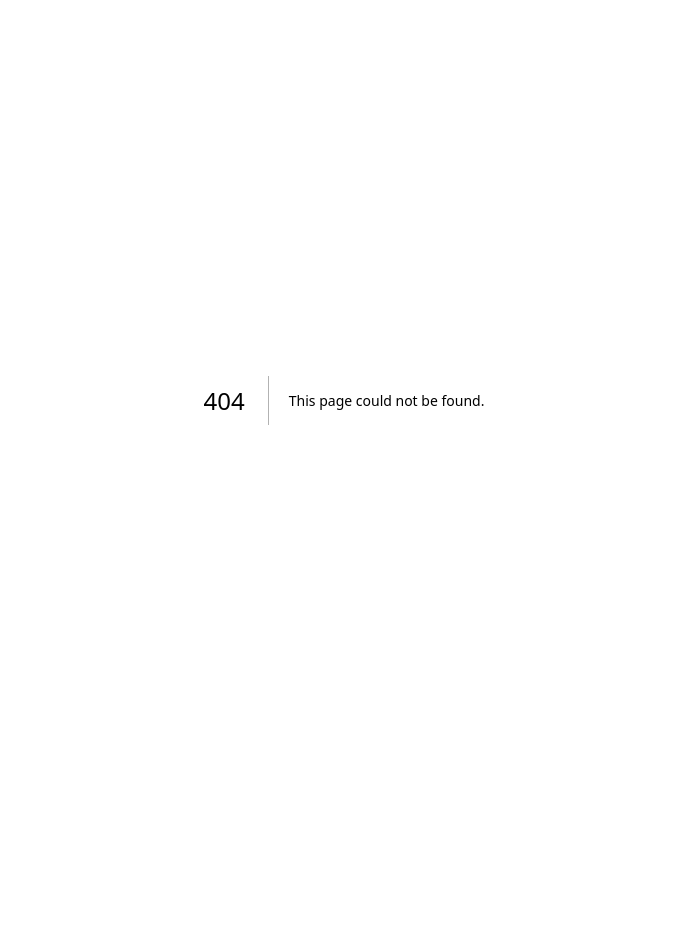
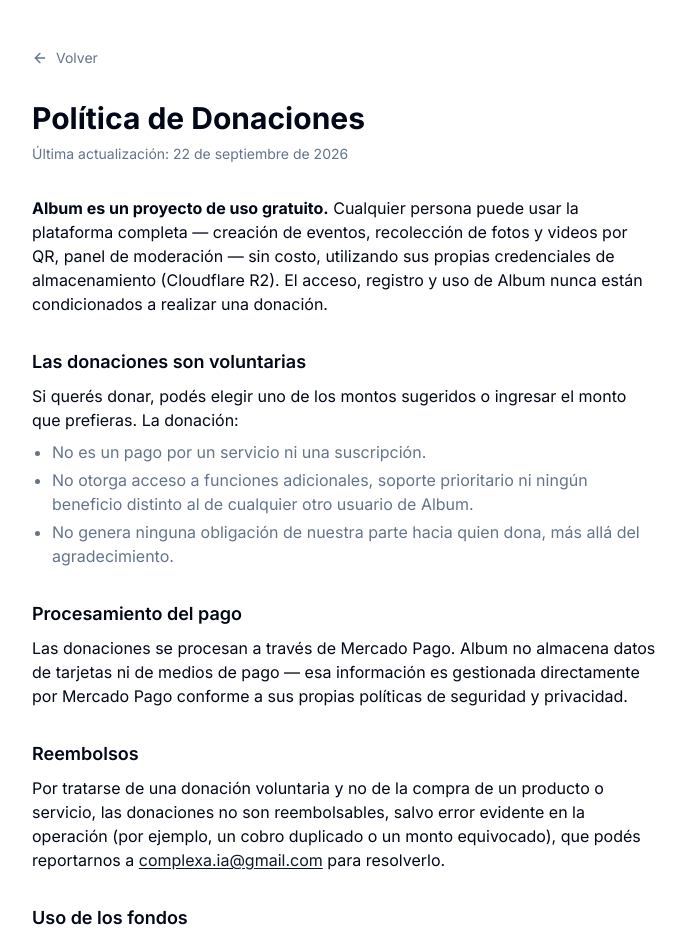
Before and after one commit to PiaAchigar/album, a Next.js app in the folder apps/web/: page /politicas/donaciones in a window 1280 px wide. Before the commit this address had no page. Shown: the top 944 px of the page, without its empty margins (296-982 px from the left). Before the commit the page ends 800 px from the top, so only its background shows below. Built offline with nearby package versions, Linux system fonts and the light colour scheme.

Commit message:
politicas

```diff
--- a/apps/web/src/app/(auth)/registro/page.tsx
+++ b/apps/web/src/app/(auth)/registro/page.tsx
@@ -58,7 +58,8 @@ export default function RegistroPage() {
       <div className="ctx-organizador flex min-h-screen flex-col bg-backdrop">
         <OrganizadorTopbar />
         <main className="flex flex-1 items-center justify-center px-4 py-12">
-          <div className="w-full max-w-md rounded-xl border border-border bg-card p-8 text-center shadow-sm sm:p-12">
+          <div className="w-full max-w-md space-y-6">
+            <div className="rounded-xl border border-border bg-card p-8 text-center shadow-sm sm:p-12">
               <h1 className="text-2xl font-bold tracking-tight text-primary">¡Cuenta creada!</h1>
               <p className="mt-3 text-muted-foreground">
                 Revisá tu email para confirmar la cuenta y después ingresá desde{' '}
@@ -84,6 +85,7 @@ export default function RegistroPage() {
               >
                 Ahora no
               </Link>
+            </div>
           </div>
         </main>
       </div>
--- /dev/null
+++ b/apps/web/src/app/politicas/donaciones/page.tsx
@@ -0,0 +1,89 @@
+import type { Metadata } from 'next'
+import Link from 'next/link'
+import { ArrowLeft } from 'lucide-react'
+
+export const metadata: Metadata = {
+  title: 'Política de Donaciones — Album',
+  description: 'Cómo funcionan las donaciones voluntarias en Album.',
+}
+
+export default function PoliticaDonacionesPage() {
+  return (
+    <div className="min-h-screen bg-background">
+      <div className="mx-auto max-w-2xl px-6 py-12">
+        <Link
+          href="/"
+          className="mb-8 inline-flex items-center gap-2 text-sm text-muted-foreground hover:text-foreground"
+        >
+          <ArrowLeft className="h-4 w-4" aria-hidden="true" />
+          Volver
+        </Link>
+
+        <h1 className="text-3xl font-bold text-foreground">Política de Donaciones</h1>
+        <p className="mt-2 text-sm text-muted-foreground">Última actualización: 22 de septiembre de 2026</p>
+
+        <div className="mt-8 space-y-8 text-foreground">
+          <p>
+            <strong>Album es un proyecto de uso gratuito.</strong> Cualquier persona puede usar la
+            plataforma completa — creación de eventos, recolección de fotos y videos por QR, panel
+            de moderación — sin costo, utilizando sus propias credenciales de almacenamiento
+            (Cloudflare R2). El acceso, registro y uso de Album nunca están condicionados a
+            realizar una donación.
+          </p>
+
+          <section>
+            <h2 className="text-lg font-semibold text-foreground">Las donaciones son voluntarias</h2>
+            <p className="mt-2">
+              Si querés donar, podés elegir uno de los montos sugeridos o ingresar el monto que
+              prefieras. La donación:
+            </p>
+            <ul className="mt-2 list-disc space-y-1 pl-5 text-muted-foreground">
+              <li>No es un pago por un servicio ni una suscripción.</li>
+              <li>
+                No otorga acceso a funciones adicionales, soporte prioritario ni ningún beneficio
+                distinto al de cualquier otro usuario de Album.
+              </li>
+              <li>
+                No genera ninguna obligación de nuestra parte hacia quien dona, más allá del
+                agradecimiento.
+              </li>
+            </ul>
+          </section>
+
+          <section>
+            <h2 className="text-lg font-semibold text-foreground">Procesamiento del pago</h2>
+            <p className="mt-2">
+              Las donaciones se procesan a través de Mercado Pago. Album no almacena datos de
+              tarjetas ni de medios de pago — esa información es gestionada directamente por
+              Mercado Pago conforme a sus propias políticas de seguridad y privacidad.
+            </p>
+          </section>
+
+          <section>
+            <h2 className="text-lg font-semibold text-foreground">Reembolsos</h2>
+            <p className="mt-2">
+              Por tratarse de una donación voluntaria y no de la compra de un producto o servicio,
+              las donaciones no son reembolsables, salvo error evidente en la operación (por
+              ejemplo, un cobro duplicado o un monto equivocado), que podés reportarnos a{' '}
+              <a
+                href="mailto:complexa.ia@gmail.com"
+                className="text-primary underline underline-offset-2"
+              >
+                complexa.ia@gmail.com
+              </a>{' '}
+              para resolverlo.
+            </p>
+          </section>
+
+          <section>
+            <h2 className="text-lg font-semibold text-foreground">Uso de los fondos</h2>
+            <p className="mt-2">
+              Los montos donados se destinan a sostener los costos de mantenimiento e
+              infraestructura del proyecto (hosting, dominio, servicios de terceros).
+            </p>
+          </section>
+        </div>
+      </div>
+    </div>
+  )
+}
```
Lines whose indentation alone changed are shown as unchanged.
